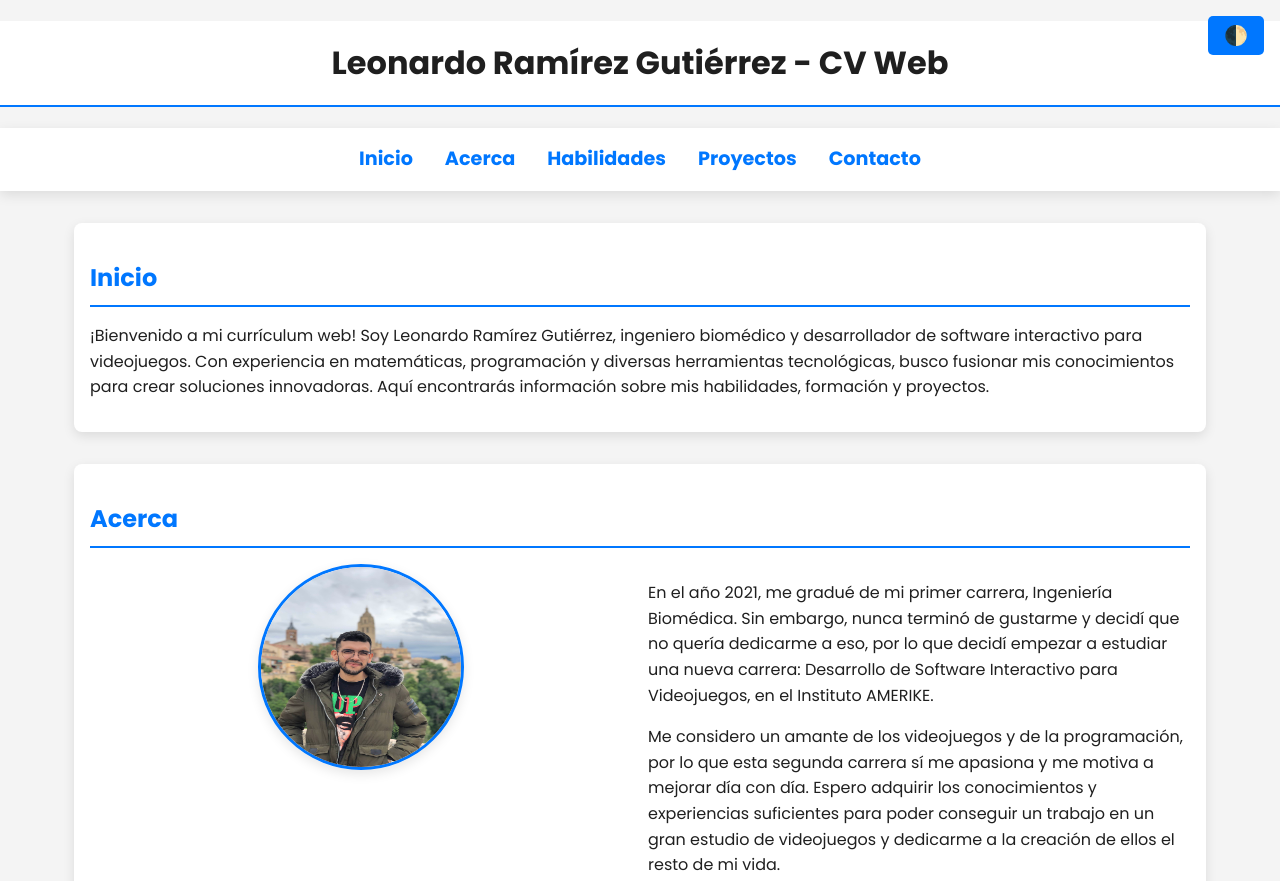
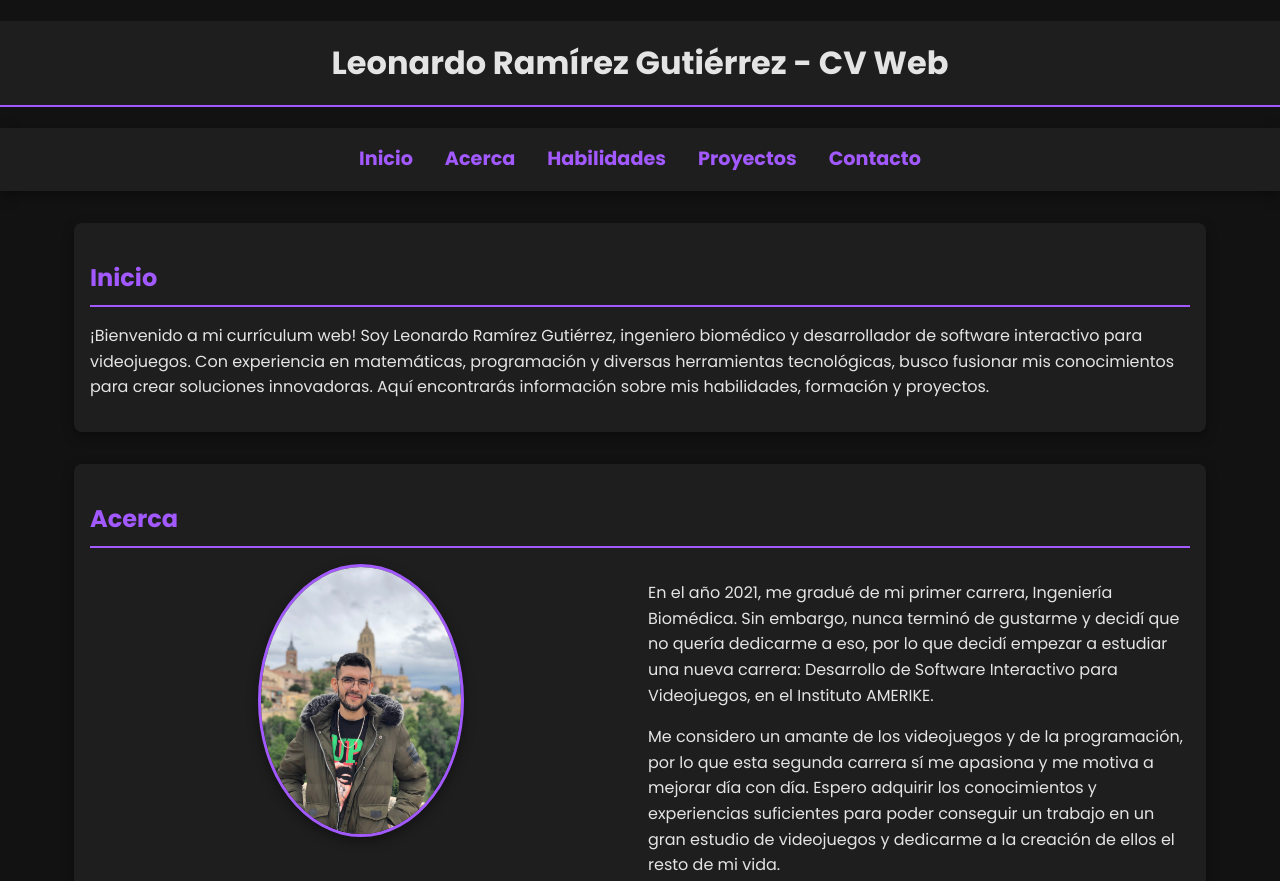
Before and after one commit to LeeonDeChino/CV_web, a plain HTML site: page docs/index.html in a window 1280 px wide. Shown: the top 881 px of the page. Drawn offline with Linux system fonts and the light colour scheme.

Commit message:
Cambiando estilo

```diff
--- a/docs/css/styles.css
+++ b/docs/css/styles.css
@@ -4,13 +4,13 @@ html {
 }
 
 :root {
-    --text-color: #1f1f1f;
-    --bg-color: #f4f4f4;
-    --bg-alt: #ffffff;
-    --accent-color: #0077ff;
-    --accent-hover: #005fcc;
+    --text-color: #e4e4e4; /* Gris claro */
+    --bg-color: #121212;   /* Negro grisáceo */
+    --bg-alt: #1e1e1e;     /* Gris oscuro */
+    --accent-color: #a259ff; /* Morado moderno */
+    --accent-hover: #8e3dff;
     --border-radius: 8px;
-    --shadow: 0 4px 12px rgba(0, 0, 0, 0.1);
+    --shadow: 0 4px 12px rgba(0, 0, 0, 0.4); /* Más visible en fondo oscuro */
 }
 
 body {
@@ -42,12 +42,15 @@ img {
 }
 
 .img-profile {
-    width: 200px;
-    height: 200px;
+    max-width: 100%;
+    width: min(200px, 40vw);
+    height: auto;
     border-radius: 50%;
     border: 3px solid var(--accent-color);
     margin: auto;
     transition: transform 0.5s ease-in-out;
+    display: block;
+    object-fit: cover;
 }
 
 .img-profile:hover {
@@ -99,7 +102,7 @@ img {
 
 .card-proyectos {
     background-color: var(--bg-color);
-    border: 1px solid #ddd;
+    border: 1px solid #333;
     border-radius: var(--border-radius);
     padding: 1rem;
     box-shadow: var(--shadow);
@@ -152,7 +155,7 @@ img {
 }
 
 .skills tr:nth-child(even) {
-    background-color: #e9f2ff;
+    background-color: #2a2a2a;
 }
 
 .contacto ul {
@@ -176,34 +179,6 @@ footer {
 
 footer a:hover {
     text-decoration: underline;
-}
-
-/* Fade In */
-.fade-in {
-  opacity: 0;
-  transform: translateY(20px);
-  transition: opacity 0.6s ease-out, transform 0.6s ease-out;
-}
-.fade-in.show {
-  opacity: 1;
-  transform: translateY(0);
-}
-
-/* Modo claro */
-body.light-mode {
-  background-color: #ffffff;
-  color: #222222;
-}
-body.light-mode .container,
-body.light-mode .card-proyectos {
-  background-color: #f4f4f4;
-  color: #222;
-}
-body.light-mode .menu {
-  background-color: #e0e0e0;
-}
-body.light-mode a {
-  color: #0077ff;
 }
 
 .grid-proyectos,
--- a/docs/js/main.js
+++ /dev/null
@@ -1,68 +0,0 @@
-const observer = new IntersectionObserver(entries => {
-  entries.forEach(entry => {
-    if (entry.isIntersecting) {
-      entry.target.classList.add('show');
-    }
-  });
-});
-
-document.querySelectorAll('.fade-in').forEach(el => observer.observe(el));
-
-// Botón para ir arriba
-const toTopBtn = document.createElement('button');
-toTopBtn.id = 'toTopBtn';
-toTopBtn.textContent = '↑';
-toTopBtn.title = "Volver arriba";
-Object.assign(toTopBtn.style, {
-  position: 'fixed',
-  bottom: '1rem',
-  right: '1rem',
-  padding: '0.5rem 1rem',
-  fontSize: '1.5rem',
-  backgroundColor: '#0077ff',
-  color: '#fff',
-  border: 'none',
-  borderRadius: '5px',
-  cursor: 'pointer',
-  display: 'none',
-  zIndex: 9999
-});
-document.body.appendChild(toTopBtn);
-
-toTopBtn.addEventListener('click', () => {
-  window.scrollTo({ top: 0, behavior: 'smooth' });
-});
-
-window.addEventListener('scroll', () => {
-  toTopBtn.style.display = window.scrollY > 300 ? 'block' : 'none';
-});
-
-// Modo claro/oscuro
-const toggleThemeBtn = document.createElement('button');
-toggleThemeBtn.textContent = '🌓';
-toggleThemeBtn.title = "Cambiar tema";
-Object.assign(toggleThemeBtn.style, {
-  position: 'fixed',
-  top: '1rem',
-  right: '1rem',
-  padding: '0.5rem 1rem',
-  fontSize: '1.2rem',
-  backgroundColor: '#0077ff',
-  color: '#fff',
-  border: 'none',
-  borderRadius: '5px',
-  cursor: 'pointer',
-  zIndex: 9999
-});
-document.body.appendChild(toggleThemeBtn);
-
-toggleThemeBtn.addEventListener('click', () => {
-  document.body.classList.toggle('light-mode');
-  localStorage.setItem('theme', document.body.classList.contains('light-mode') ? 'light' : 'dark');
-});
-
-window.addEventListener('DOMContentLoaded', () => {
-  if (localStorage.getItem('theme') === 'light') {
-    document.body.classList.add('light-mode');
-  }
-});
```
